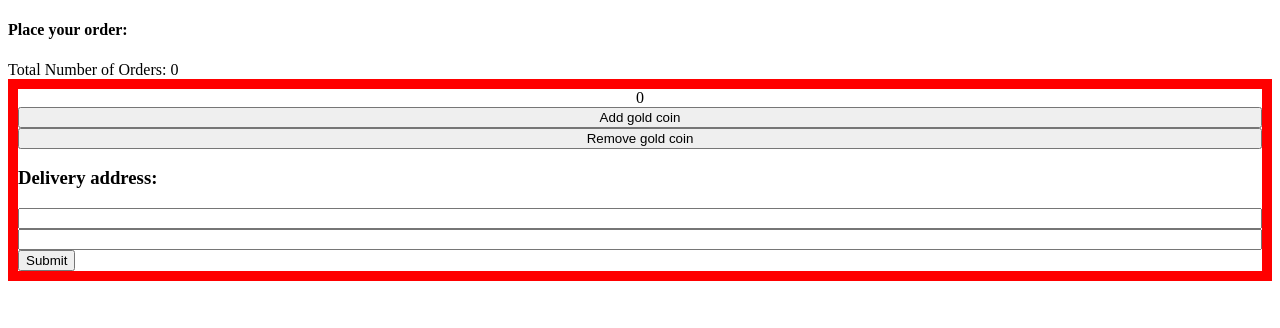
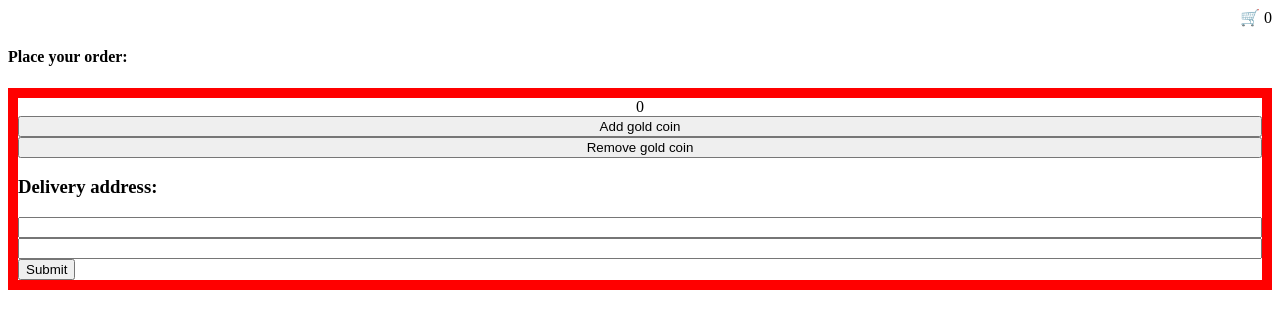
Before and after one commit to daniyar-yes/react-fetch-from-web, a React (Vite) app: page / in a window 1280 px wide. Shown: the top 328 px of the page. Built offline with nearby package versions, Linux system fonts and the light colour scheme.

Commit message:
first shared state orderCounter living on MainContainer

```diff
--- a/src/MainContainer.jsx
+++ b/src/MainContainer.jsx
@@ -1,13 +1,20 @@
 // React component: is a JavaScript function, that takes exactly one input ('{props}') and returns
 import OrderForm from "./OrderForm/OrderForm";
+import ShoppingCart from "./ShoppingCart/ShoppingCart";
+import { useState } from "react";
 
 
 function MainContainer() {
 
+        const [orderCounter, setOrderCounter] = useState(0);
+
     return (
         <>
+
+            {/* Total Orders NUmber - top right corner */}
+            <ShoppingCart orderCounter={orderCounter}/>
             <h4>Place your order:</h4>
-            <OrderForm borderSize={10} borderColor={'red'}/>
+            <OrderForm borderSize={10} borderColor={'red'} orderCounter={orderCounter} setOrderCounter={setOrderCounter}/>
             {/* <OrderForm borderColor={'blue'} borderSize={10}/>
             <OrderForm borderColor={'yellow'} borderSize={20}/> */}
         </>
--- a/src/OrderForm/OrderForm.jsx
+++ b/src/OrderForm/OrderForm.jsx
@@ -2,7 +2,7 @@ import { useState, useEffect } from 'react';
 //            props {borderColor, borderSize}
 // borderColor={'aquamarine'} borderSize={10}
 
-const OrderForm = ({ borderColor, borderSize }) => {
+const OrderForm = ({ borderColor, borderSize, orderCounter, setOrderCounter }) => {
 
     const [counter, setCounter] = useState(0);
     const [streetName, setStreetName] = useState('');
@@ -10,7 +10,7 @@ const OrderForm = ({ borderColor, borderSize }) => {
     const [finalFormData, setFinalFormData] = useState({});
     const [isOrderComplete, setIsOrderComplete] = useState(false);
 
-    const [orderCounter, setOrderCounter] = useState(0);
+
 
     console.log(streetName)
 
@@ -67,8 +67,6 @@ const OrderForm = ({ borderColor, borderSize }) => {
     // condition ? outcome : fallback
     return (
         <>
-
-            <div>Total Number of Orders: {orderCounter}</div>
             {isOrderComplete
                 ?
                 <div>
--- /dev/null
+++ b/src/ShoppingCart/ShoppingCart.jsx
@@ -0,0 +1,9 @@
+import React from 'react'
+
+const ShoppingCart = ({orderCounter}) => {
+  return (
+    <div style={{display: 'flex', justifyContent: 'flex-end'}}>🛒 {orderCounter}</div>
+  )
+}
+
+export default ShoppingCart
```
